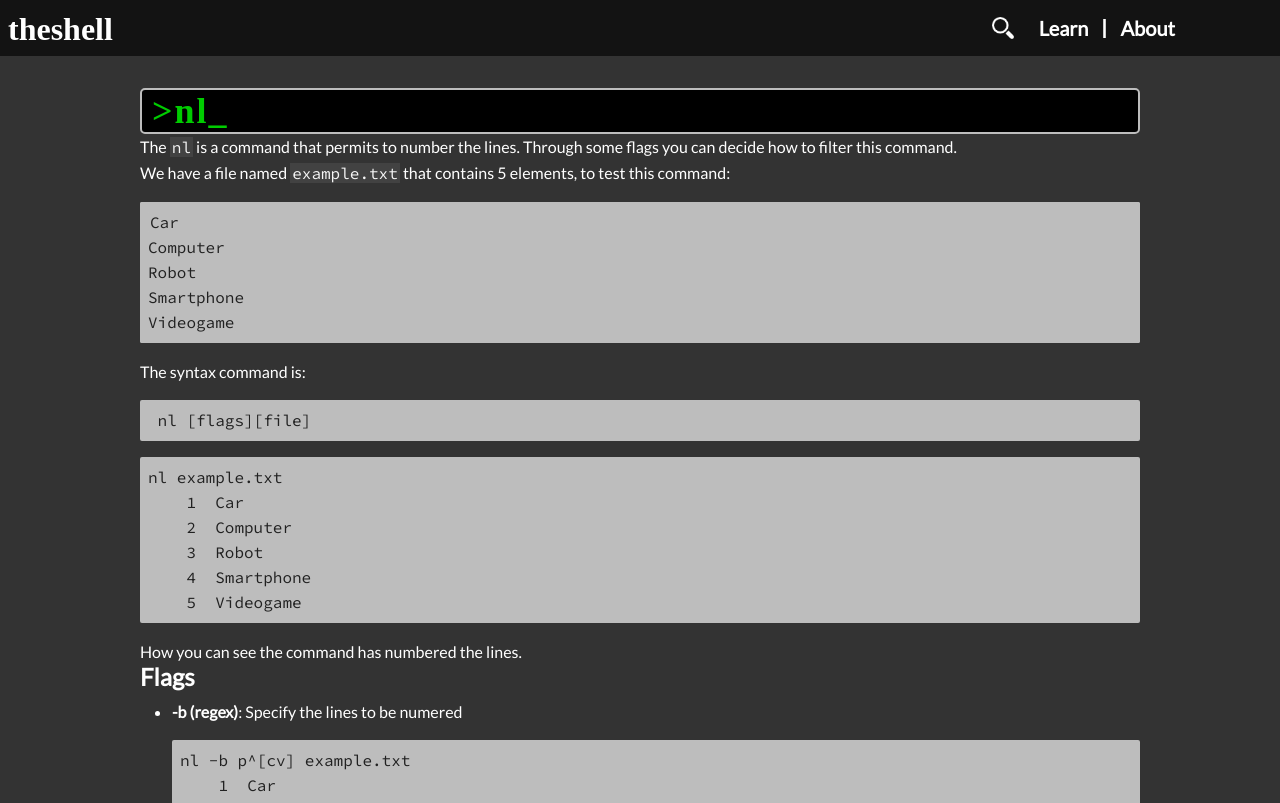
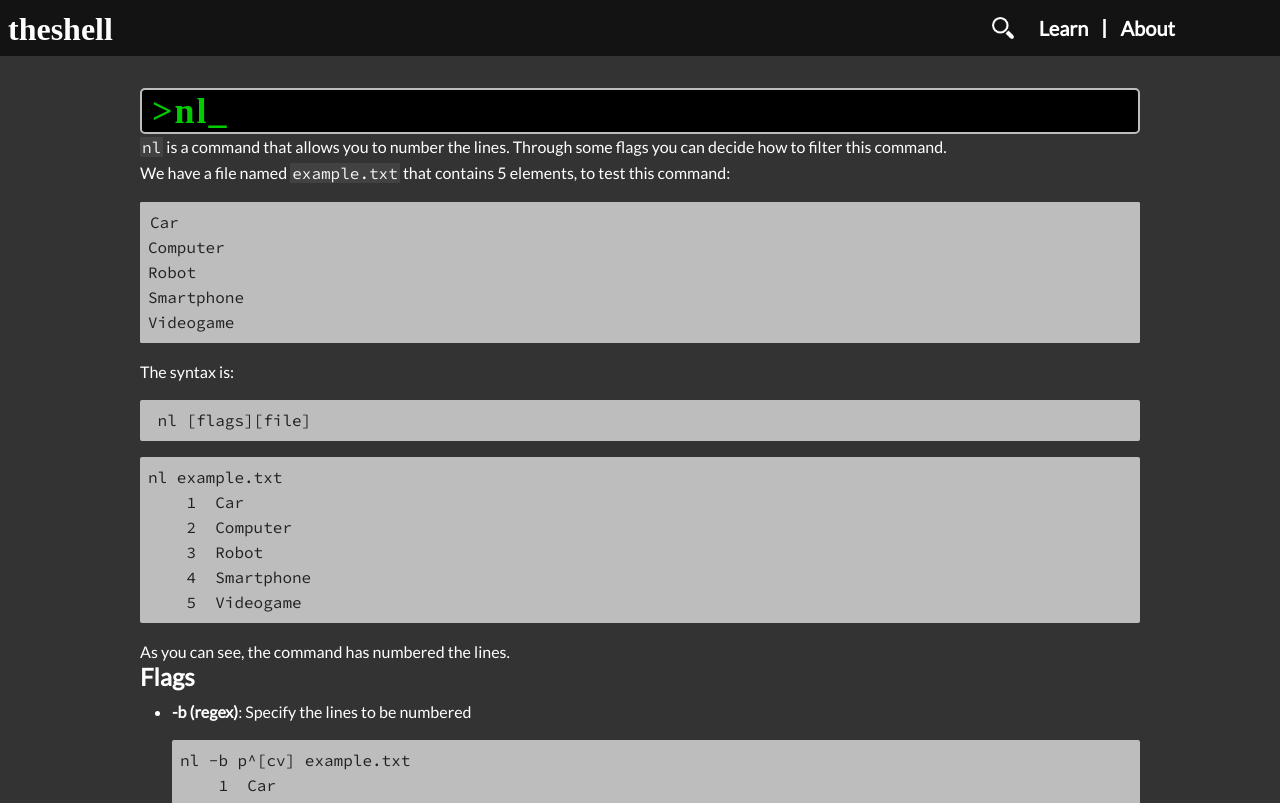
Before and after one commit to bvlj/usi_sa1_theshell_ch, a Jekyll site: the page built from site/pages/cmd/advanced/nl.html, in a window 1280 px wide. Shown: the top 803 px of the page. Built offline with Jekyll 4.4.1, drawn with Linux system fonts in a browser that asks for light colours; nearby versions of some CDN libraries; some web fonts are replaced; comment, search, counter and statistics services are not loaded.

Commit message:
css-team: proofread
git-svn-id: svn+ssh://atelier.inf.usi.ch/home/bevilj/group-1@284 a672b425-5310-4d7a-af5c-997e18724b81

```diff
--- a/site/pages/cmd/advanced/head-tail.html
+++ b/site/pages/cmd/advanced/head-tail.html
@@ -9,7 +9,7 @@ previous-page: pages/cmd/advanced/grep.html
 next-page: pages/cmd/advanced/nl.html
 ---
 
-The <code>head</code> command reads the first few lines of any text given to it as an input
+The <code>head</code> command reads the first few lines of any text given to it as input
 and writes them to standard output.<br>
 If more than one input file is provided, head will return the first ten lines
 from each file, precede each set of lines by the name of the file and separate
--- a/site/pages/cmd/advanced/nl.html
+++ b/site/pages/cmd/advanced/nl.html
@@ -8,7 +8,7 @@ title: nl
 previous-page: pages/cmd/advanced/head-tail.html
 next-page: pages/cmd/advanced/paste.html
 ---
-The <code>nl</code> is a command that permits to number the lines.
+<code>nl</code> is a command that allows you to number the lines.
 Through some flags you can decide how to filter this command.<br>
 
 We have a file named <code>example.txt</code> that contains 5 elements, to test this command:
@@ -21,7 +21,7 @@ Smartphone
 Videogame
 {% endhighlight %}
 
-The syntax command is:
+The syntax is:
 <pre> nl [flags][file] </pre>
 
 <pre>
@@ -33,12 +33,12 @@ nl example.txt
     5  Videogame
 </pre>
 
-How you can see the command has numbered the lines.
+As you can see, the command has numbered the lines.
 
 <h2>Flags</h2>
 
 <ul>
-    <li> <b>-b (regex)</b>: Specify the lines to be numered
+    <li> <b>-b (regex)</b>: Specify the lines to be numbered
 <pre>
 nl -b p^[cv] example.txt
     1  Car
--- a/site/pages/cmd/advanced/paste.html
+++ b/site/pages/cmd/advanced/paste.html
@@ -12,7 +12,7 @@ next-page: pages/cmd/advanced/pipes.html
 The <code>paste</code> command is used to join files horizontally
 (parallel merging) by outputting lines consisting of the sequentially corresponding
 lines of each file specified, separated by tabs, to the standard output.<br>
-Once involved, <code>paste</code> will read all its file arguments. For each corresponding line,
+Once invoked, <code>paste</code> will read all its file arguments. For each corresponding line,
 paste will append the contents of each file at that line to its output along with a tab.
 When it has completed its operation for the last file, <code>paste</code> will output a newline
 character and move on to the next line.
@@ -31,7 +31,7 @@ paste [flags] [file1] [file2] ...
 paste -d "|" file1.txt file2.txt
 paste -d "|," file1.txt file2.txt</pre>
     </li>
-    <li><code>-s</code>, which causes paste to append the data in serial rather than in parallel;
+    <li><code>-s</code>, which causes paste to append the data serially rather than in parallel;
         that is, in a horizontal rather than vertical fashion.
     </li>
 </ul>
--- a/site/pages/cmd/advanced/pipes.html
+++ b/site/pages/cmd/advanced/pipes.html
@@ -9,10 +9,10 @@ previous-page: pages/cmd/advanced/paste.html
 next-page: pages/cmd/advanced/tr.html
 ---
 
-The <code>pipes</code> that in the shell are representend with the symbol | ,
-they are used to join two commands on the terminal, taking the output of the first
+The <code>pipes</code>, which in the shell are represented with the symbol | ,
+are used to join two commands on the terminal, taking the output of the first
 command and using it as input of the second.<br>
-It is usually common to see the command <code>grep</code> and <code>ps</code> together,
+It is common to see the commands <code>grep</code> and <code>ps</code> together,
 an example below.<br>
 
 Example: lists all processes with your username
```
